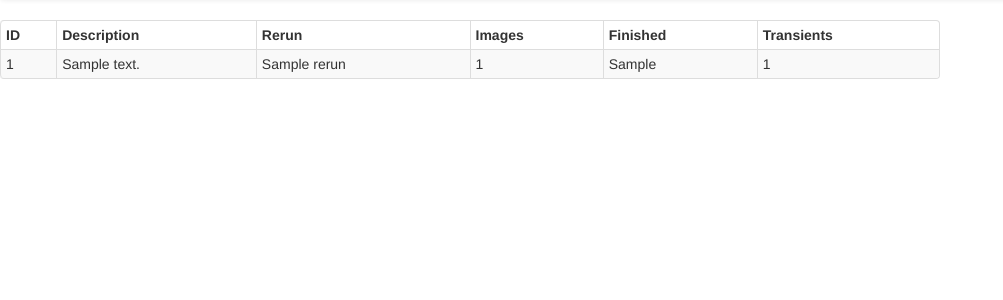
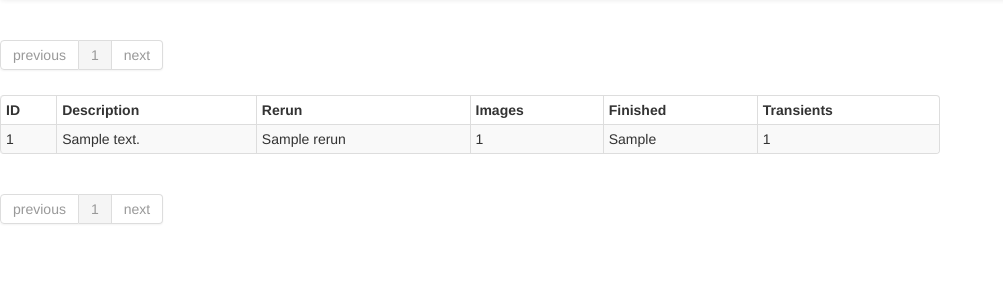
Before and after one commit to transientskp/banana, a Django app: template banana/templates/datasets.html in a window 1280 px wide. Shown: the part 42-342 px from the top of the page, without its empty margins (0-1003 px from the left). Run offline with Django 3.2, Linux system fonts and the light colour scheme; the template is opened without the code that fills it: most values are stand-ins (such as "Sample title", 1, 10 or a date in 2020); some libraries are stand-ins or nearby versions.

Commit message:
pagination for datasets view

```diff
--- a/banana/templates/datasets.html
+++ b/banana/templates/datasets.html
@@ -10,6 +10,29 @@
 <div class="row">
     <div class="span12">
         {% if datasets %}
+
+        <div class="pagination">
+            <ul>
+                {% if datasets.has_previous %}
+                <li><a href="?page={{ datasets.previous_page_number }}">previous</a></li>
+                {% else %}
+                <li class="disabled"><a>previous</a></li>
+                {% endif %}
+
+                {% for page_num in datasets.paginator.page_range %}
+                    <li{% if datasets.number == page_num %} class="active"{% endif %}><a href="?page={{ page_num }}">{{ page_num }}</a></li>
+                {% endfor %}
+
+                <span class="current">
+                </span>
+
+                {% if datasets.has_next %}
+                    <li><a href="?page={{ datasets.next_page_number }}">next</a></li>
+                {% else %}
+                    <li class="disabled"><a>next</a></li>
+                {% endif %}
+            </ul>
+        </div>
         <table class="table table-bordered table-striped responsive-utilities table-condensed " data-provides="rowlink">
             <thead>
             <tr>
@@ -41,4 +64,29 @@
     </div>
 </div>
 
+        <div class="pagination">
+            <ul>
+                {% if datasets.has_previous %}
+                <li><a href="?page={{ datasets.previous_page_number }}">previous</a></li>
+                {% else %}
+                <li class="disabled"><a>previous</a></li>
+                {% endif %}
+
+                {% for page_num in datasets.paginator.page_range %}
+                    <li{% if datasets.number == page_num %} class="active"{% endif %}><a href="?page={{ page_num }}">{{ page_num }}</a></li>
+                {% endfor %}
+
+                <span class="current">
+                </span>
+
+                {% if datasets.has_next %}
+                    <li><a href="?page={{ datasets.next_page_number }}">next</a></li>
+                {% else %}
+                    <li class="disabled"><a>next</a></li>
+                {% endif %}
+            </ul>
+        </div>
+
+
+
 {% endblock content %}
```
Also changed, not shown: banana/views.py (+7 -7 lines).
